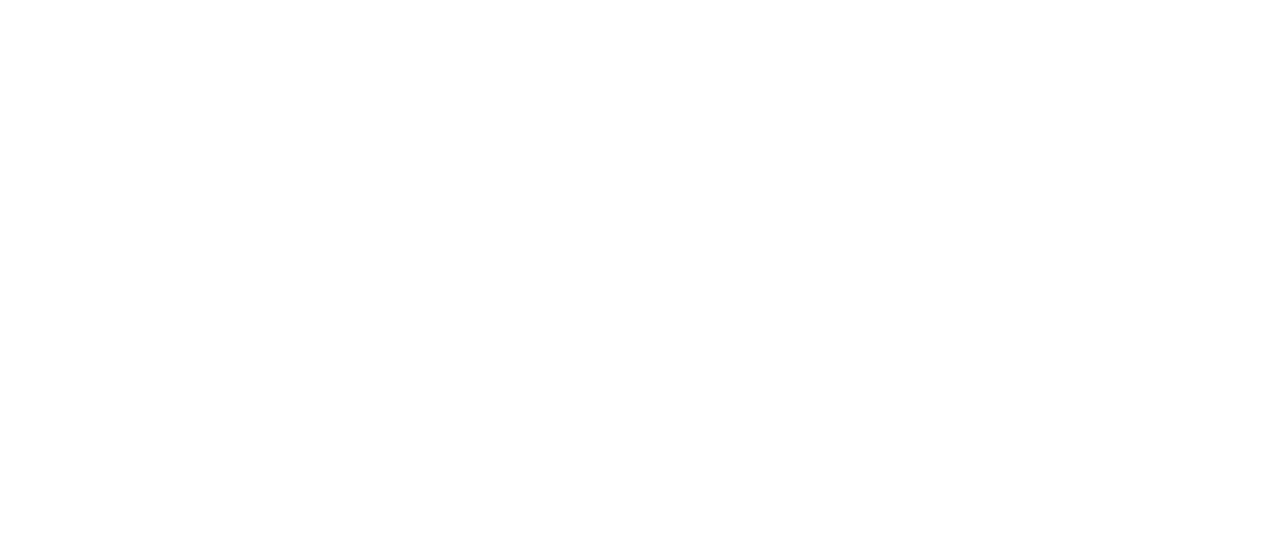
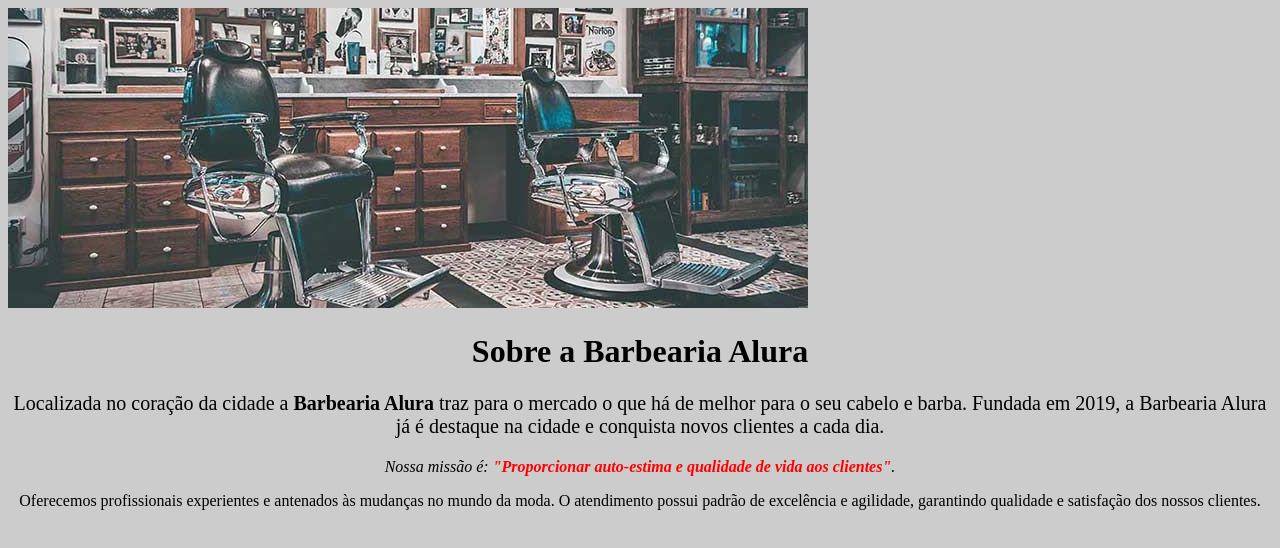
Before and after one commit to CaioLima96/Alura, a plain HTML site: page html5-e-css3/barbearia-alura/index.html in a window 1280 px wide. Drawn offline with Linux system fonts and the light colour scheme; files that its build step writes are made by us from their sources.

Commit message:
HTML5 e CSS3 parte 1: A primeira página da Web -> 59% feito.

```diff
--- a/html5-e-css3/barbearia-alura/css/styles.css
+++ b/html5-e-css3/barbearia-alura/css/styles.css
@@ -0,0 +1,21 @@
+/* * {
+    margin: 0;
+    padding: 0;
+    box-sizing: border-box;
+} */
+
+body {
+    background-color: #CCCCCC;
+}
+
+p, h1 {
+    text-align: center;
+}
+
+em strong {
+    color: red;
+}
+
+p:nth-child(3) {
+    font-size: 20px;
+}
--- a/html5-e-css3/barbearia-alura/index.html
+++ b/html5-e-css3/barbearia-alura/index.html
@@ -1,17 +1,33 @@
 <!DOCTYPE html>
-<html lang="en">
+<html lang="pt-br">
 
     <head>
-    <title>Document</title>
+        <title>Barbearia Alura</title>
 
         <meta charset="UTF-8">
         <meta http-equiv="X-UA-Compatible" content="IE=edge">
         <meta name="viewport" content="width=device-width, initial-scale=1.0, shrink-to-fit=no">
 
         <!--MY CSS-->
-    <link rel="stylesheet" href="styles.css">
+        <link rel="stylesheet" href="css/styles.css">
     </head>
     <body>
 
+        <img src="img/banner.jpg" alt="banner barbearia alura">
+
+        <h1>Sobre a Barbearia Alura</h1>
+
+        <p>
+            Localizada no coração da cidade a <strong>Barbearia Alura</strong> traz para o mercado o que há de melhor para o seu cabelo e barba. Fundada em 2019, a Barbearia Alura já é destaque na cidade e conquista novos clientes a cada dia.
+        </p>
+
+        <p>
+            <em>Nossa missão é: <strong>"Proporcionar auto-estima e qualidade de vida aos clientes"</strong>.</em>
+        </p>
+
+        <p>
+            Oferecemos profissionais experientes e antenados às mudanças no mundo da moda. O atendimento possui padrão de excelência e agilidade, garantindo qualidade e satisfação dos nossos clientes.
+        </p>
+
     </body>
 </html>
```
Also changed, not shown: html5-e-css3/barbearia-alura/img/banner.jpg (added), 2 other files. Lines whose indentation alone changed are shown as unchanged.
